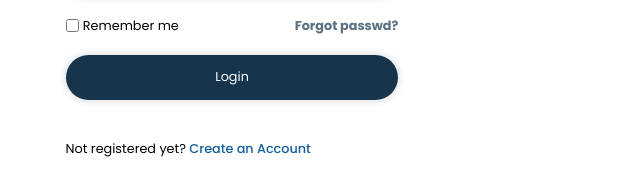
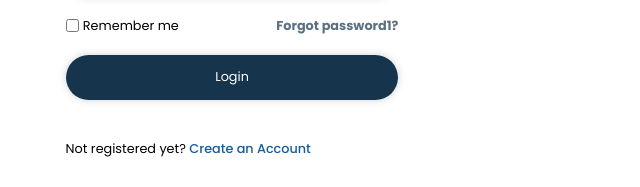
Before and after one commit to george-ajayiola/todolist-app, a plain HTML site: page public/index.html in a window 1280 px wide. Shown: the part 457-644 px from the top of the page, 88-728 px from the left. Drawn offline with Linux system fonts and the light colour scheme.

Commit message:
change index.html

```diff
--- a/public/index.html
+++ b/public/index.html
@@ -46,7 +46,7 @@
                     <div class="check-shi">
                     <input type="checkbox" class="remember-me" >
                     <p>Remember me </p></div>
-                    <a href=""><h4>Forgot passwd?</h4></a>
+                    <a href=""><h4>Forgot password1?</h4></a>
                 </div>
 
                 <div class="login-btn">Login</div>
```
